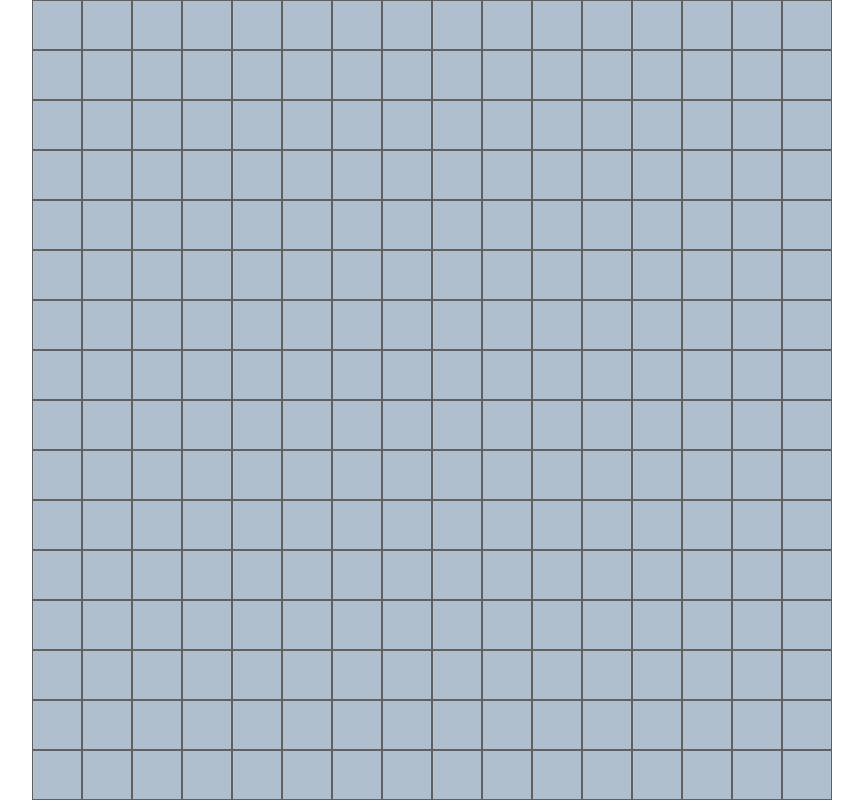
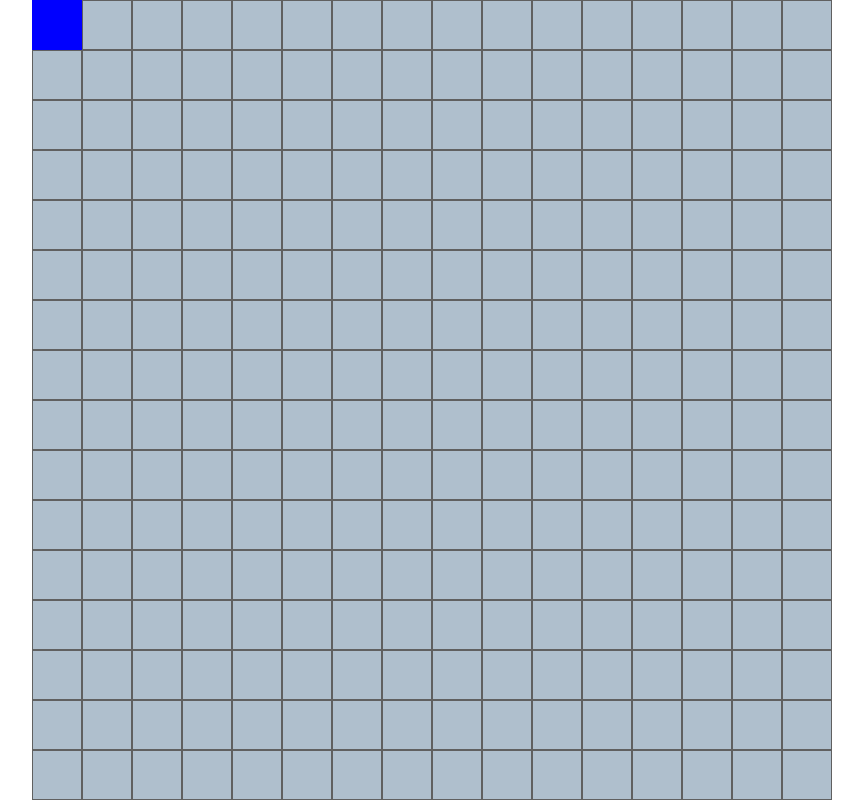
Before and after one commit to SolomonM23/Odin-Etch-a-Sketch, a website built with Parcel: page src/index.html in a window 1280 px wide. In both pictures the pointer is over the element 265 px from the left and 25 px from the top of the page. Shown: the whole page, without its empty margins (208-1071 px from the left). Built offline with nearby package versions, Linux system fonts and the light colour scheme.

Commit message:
square hover works one at a time

```diff
--- a/src/styles/styles.css
+++ b/src/styles/styles.css
@@ -29,3 +29,8 @@ section {
     background-color: rgb(175, 191, 205);
     border: 1px solid rgb(96, 96, 96);
 }
+
+.grid-square:hover {
+    background-color: blue;
+    border: none;
+}
```
Also changed, not shown: 2 other files.
